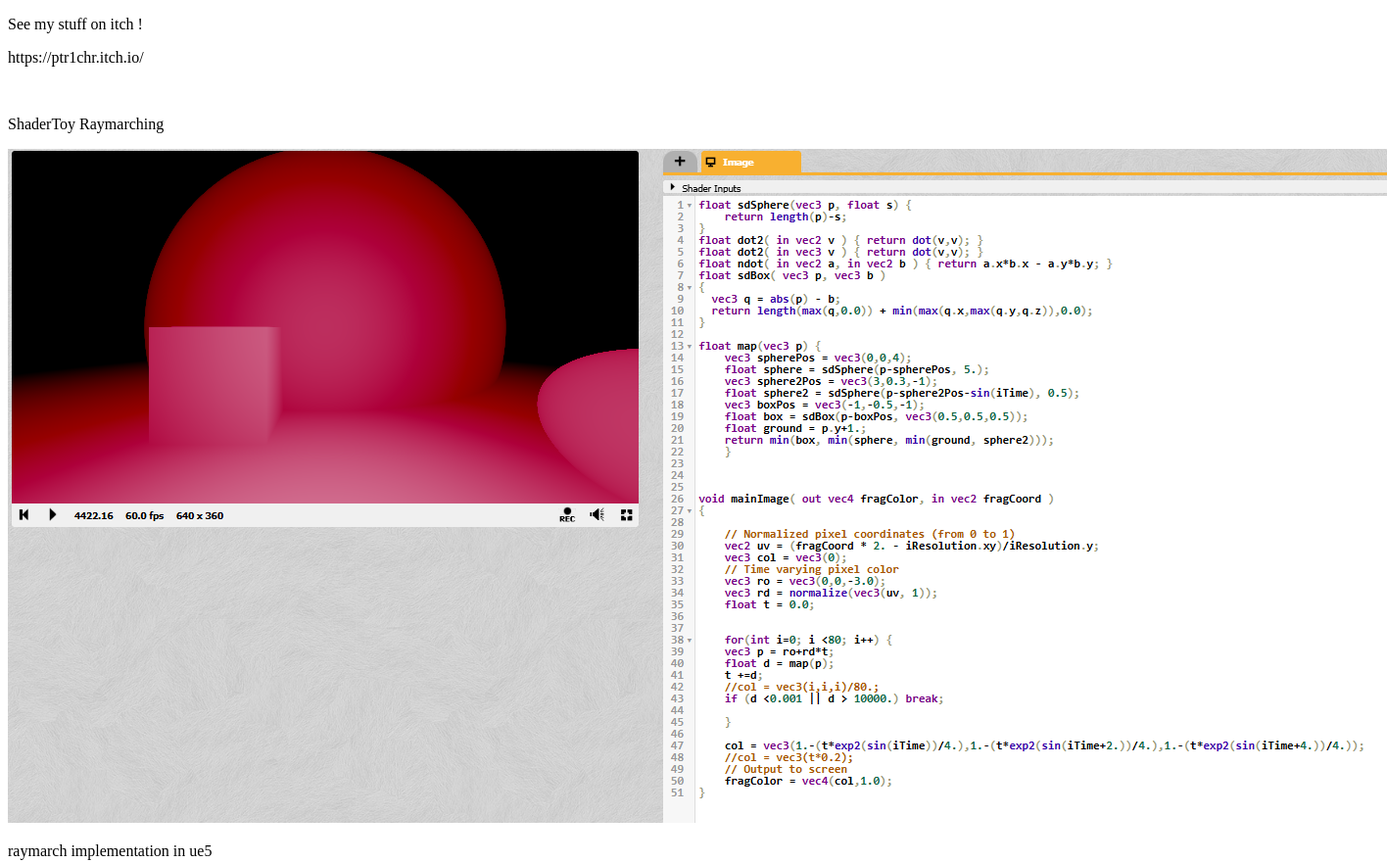
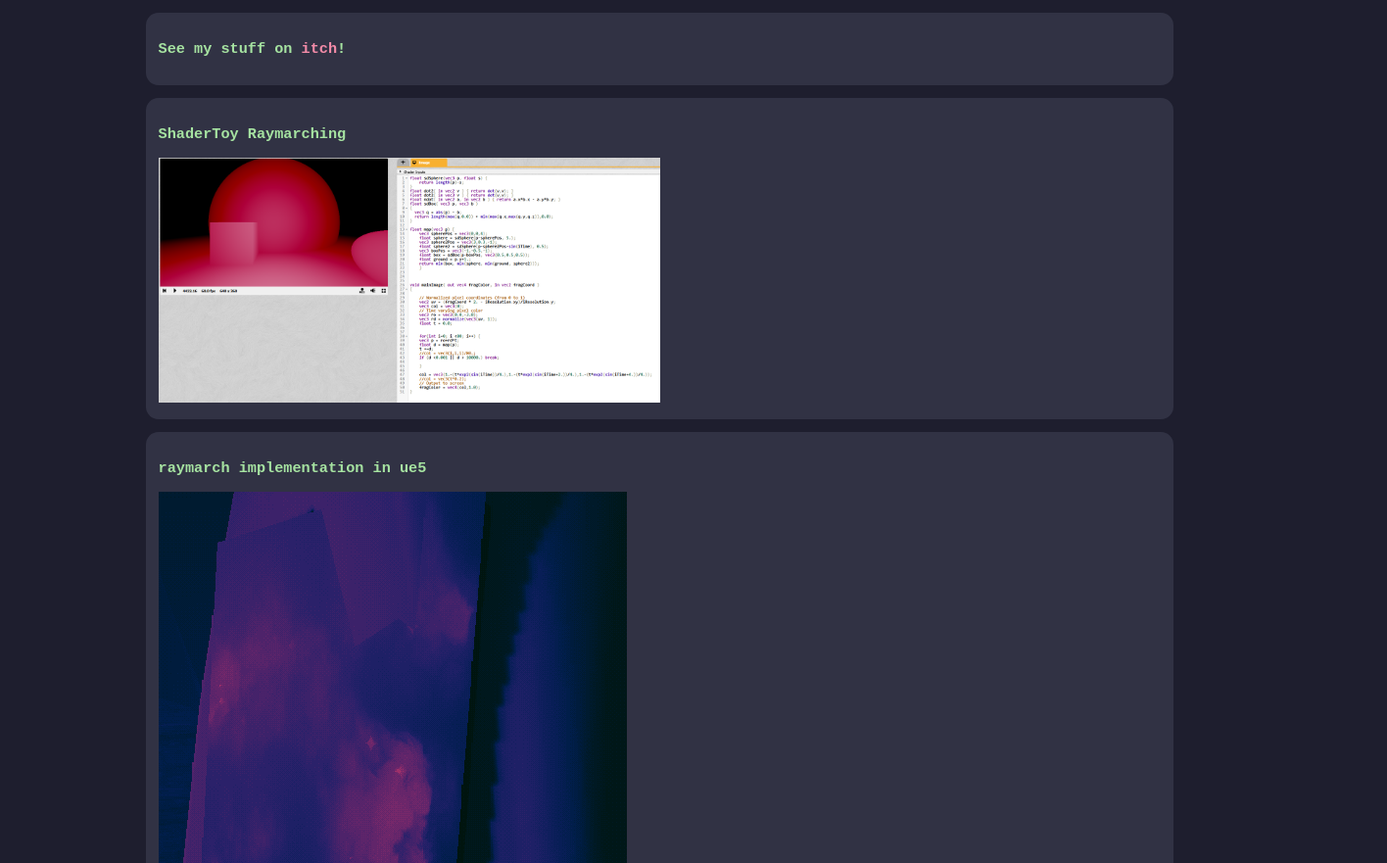
Before and after one commit to ptr1chr/Ptr1chrPortfolio, a plain HTML site: page index.html in a window 1280 px wide. Shown: the top 881 px of the page at 98% size, 1416 px wide, since content can reach past the window. Drawn offline with Linux system fonts and the light colour scheme.

Commit message:
updated portfolio:

```diff
--- /dev/null
+++ b/Index.css
@@ -0,0 +1,35 @@
+:root {
+    background-color: #1e1e2e;
+    font-family: monospace;
+}
+
+p {
+    color: #cdd6f4;
+}
+p.subtext {
+    color: #bac2de;
+}
+
+h1 {
+    color: #a6e3a1;
+}
+h3 {
+    color: #a6e3a1;
+}
+a {
+    color: #f38ba8;
+    text-decoration: none;
+}
+div.surface {
+    width: 80vw;
+    border-radius: 1vw;
+    padding: 1vw;
+    margin: 1vw;
+    background-color: rgb(49, 50, 68);
+    position: relative;
+    left: 10vw;
+}
+img {
+    max-width: 50%;
+    height: auto;
+}
--- a/index.html
+++ b/index.html
@@ -1,22 +1,25 @@
 <!DOCTYPE html>
 <html>
     <head>
+        <link rel="StyleSheet" href="Index.css">
         <title>Ptr1chr's portfolio</title>
     </head>
 
     <body>
-        <div>
-            <p>See my stuff on itch !</p>
-            <p>https://ptr1chr.itch.io/</p><br>
+        <div class="surface">
+            <h3>See my stuff on <a href="https://ptr1chr.itch.io/">itch</a>!</h3>
 
-            <p>ShaderToy Raymarching</p>
-            <img src="./Media/Shadertoy.png"><br>
-
-            <p>raymarch implementation in ue5</p>
+        </div>
+        <div class="surface">
+            <h3>ShaderToy Raymarching</h3>
+            <img src="./Media/Shadertoy.png">
+        </div>
+        <div class="surface">
+            <h3>raymarch implementation in ue5</h3>
             <img src="./Media/raymarch2.png">
-            <img src="./Media/RayMarch.png"><br>
-
-            <p>Voronoi implementation in ue5</p>
+        </div>
+        <div class="surface">
+            <h3>Voronoi implementation in ue5</h3>
             <img src="./Media/Voronoi.png">
         </div>
     </body>
```
Also changed, not shown: Media/RayMarch.png (deleted).
